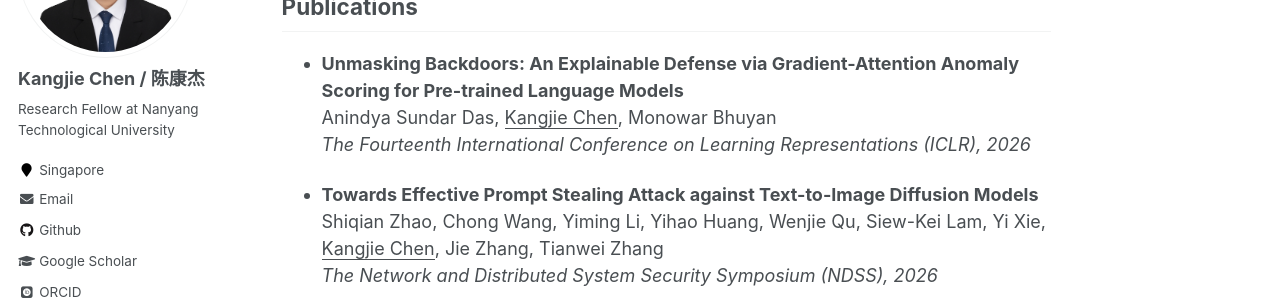
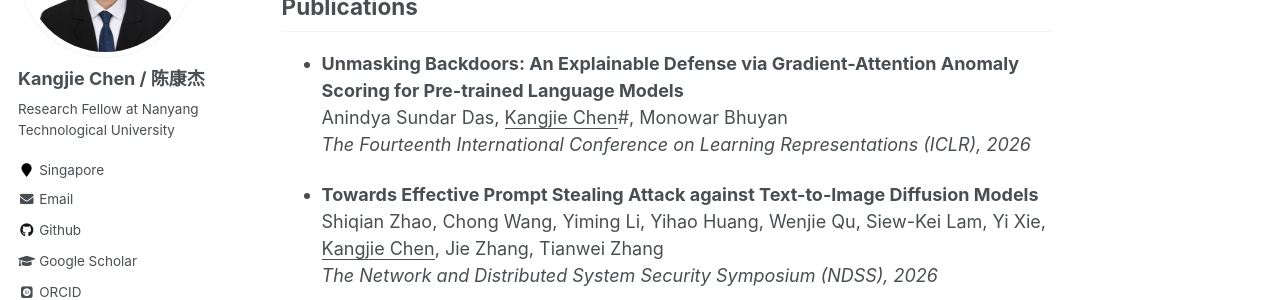
Before and after one commit to kangjie-chen/kangjie-chen.github.io, a Jekyll site: the page built from _pages/about.md, in a window 1280 px wide and 900 px high, scrolled down 467 px. Shown: the part 153-453 px from the top of the window. Built offline with Jekyll 4.4.1, drawn with Linux system fonts in a browser that asks for light colours; some web fonts are replaced.

```diff
--- a/_pages/about.md
+++ b/_pages/about.md
@@ -25,7 +25,7 @@ I am currently a Research Fellow at [Digital Trust Centre](https://www.ntu.edu.s
 
 - **Unmasking Backdoors: An Explainable Defense via Gradient-Attention Anomaly Scoring for Pre-trained Language Models**
   <br/>
-  Anindya Sundar Das, <u>Kangjie Chen</u>, Monowar Bhuyan
+  Anindya Sundar Das, <u>Kangjie Chen</u>\#, Monowar Bhuyan
   <br/>
   *The Fourteenth International Conference on Learning Representations (ICLR), 2026*
 
```
